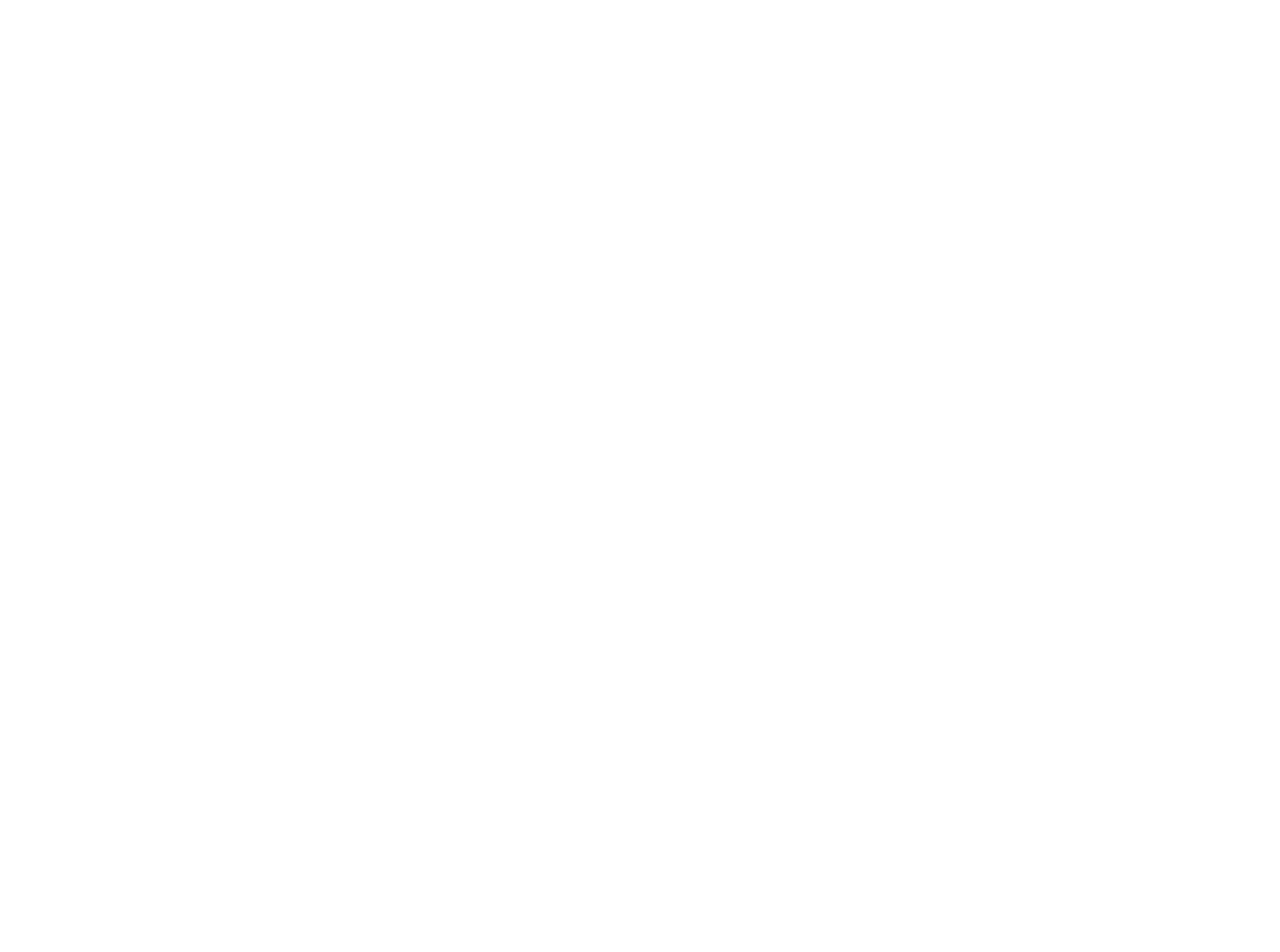
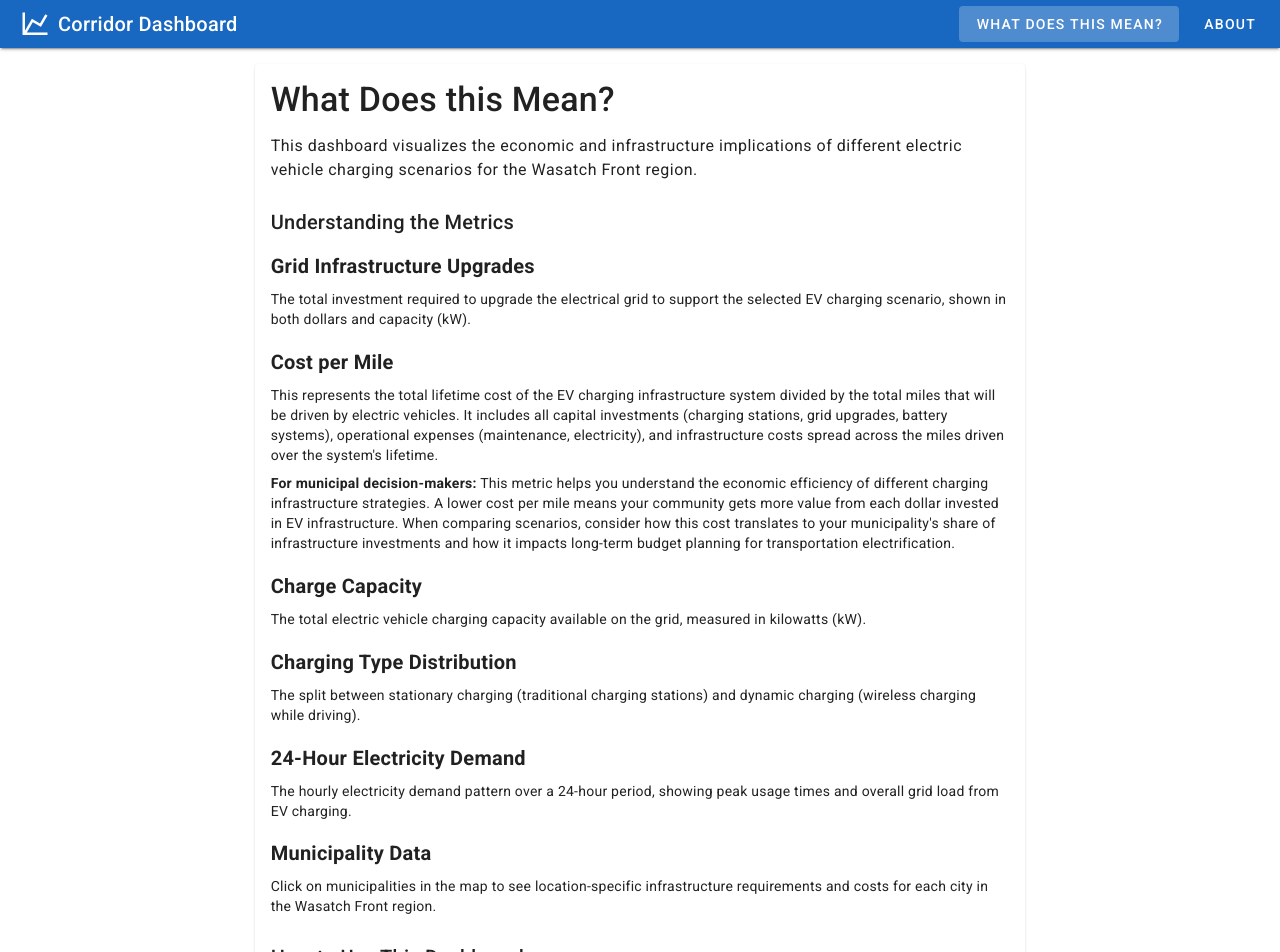
Before and after one commit to DIRECTLab/corridor-dashboard, a Vue app: page /what-does-this-mean in a window 1280 px wide. Before the commit this address had no page. Shown: the top 952 px of the page. Before the commit the page ends 800 px from the top, so only its background shows below. Built offline with nearby package versions, Linux system fonts and the light colour scheme.

Commit message:
Adds what is this page

```diff
--- a/src/components/Navbar.vue
+++ b/src/components/Navbar.vue
@@ -1,10 +1,15 @@
 <template>
   <v-app-bar color="primary" density="compact" elevation="2" :fixed="false" :absolute="false">
     <v-app-bar-title class="d-flex align-center">
-      <v-icon class="mr-2">mdi-chart-line</v-icon>
-      <span class="text-h6">Corridor Dashboard</span>
+      <router-link to="/" class="d-flex align-center text-decoration-none" style="color: inherit;">
+        <v-icon class="mr-2">mdi-chart-line</v-icon>
+        <span class="text-h6">Corridor Dashboard</span>
+      </router-link>
     </v-app-bar-title>
     <v-spacer></v-spacer>
+    <v-btn to="/what-does-this-mean" variant="text" class="mr-2">
+      What Does this Mean?
+    </v-btn>
     <v-btn to="/about" variant="text" class="mr-2">
       About
     </v-btn>
--- a/src/main.js
+++ b/src/main.js
@@ -4,10 +4,12 @@
 import vuetify from './plugins/vuetify'
 import Dashboard from './views/Dashboard.vue'
 import About from './views/About.vue'
+import WhatDoesThisMean from './views/WhatDoesThisMean.vue'
 
 const routes = [
   { path: '/', component: Dashboard },
-  { path: '/about', component: About }
+  { path: '/about', component: About },
+  { path: '/what-does-this-mean', component: WhatDoesThisMean }
 ]
 
 const router = createRouter({
--- a/src/views/Dashboard.vue
+++ b/src/views/Dashboard.vue
@@ -200,7 +200,7 @@
 
 <style scoped>
 .v-card {
-  height: 450px;
+  min-height: 450px;
   display: flex;
   flex-direction: column;
 }
@@ -209,11 +209,11 @@
   flex: 1;
   display: flex;
   flex-direction: column;
-  overflow: auto;
+  overflow: visible;
 }
 
 .demand-chart-container {
-  overflow: hidden !important;
+  overflow: visible !important;
   padding: 16px;
 }
 
--- /dev/null
+++ b/src/views/WhatDoesThisMean.vue
@@ -0,0 +1,122 @@
+<template>
+  <div>
+    <Navbar />
+    <div style="margin-top: 48px;">
+      <v-container>
+        <v-row justify="center">
+          <v-col cols="12" md="8">
+            <v-card>
+              <v-card-title class="text-h4">What Does this Mean?</v-card-title>
+              <v-card-text style="overflow: visible;">
+                <p class="text-body-1">
+                  This dashboard visualizes the economic and infrastructure implications
+                  of different electric vehicle charging scenarios for the Wasatch Front region.
+                </p>
+
+                <h3 class="text-h6 mt-6 mb-3">Understanding the Metrics</h3>
+
+                <div class="metrics-list">
+                  <div class="metric-item mb-4">
+                    <div class="text-h6 mb-2"><strong>Grid Infrastructure Upgrades</strong></div>
+                    <p class="text-body-2">
+                      The total investment required to upgrade the electrical grid to support
+                      the selected EV charging scenario, shown in both dollars and capacity (kW).
+                    </p>
+                  </div>
+
+                  <div class="metric-item mb-4">
+                    <div class="text-h6 mb-2"><strong>Cost per Mile</strong></div>
+                    <p class="text-body-2">
+                      This represents the total lifetime cost of the EV charging infrastructure system
+                      divided by the total miles that will be driven by electric vehicles. It includes
+                      all capital investments (charging stations, grid upgrades, battery systems),
+                      operational expenses (maintenance, electricity), and infrastructure costs spread
+                      across the miles driven over the system's lifetime.
+                    </p>
+                    <p class="text-body-2 mt-2">
+                      <strong>For municipal decision-makers:</strong> This metric helps you understand
+                      the economic efficiency of different charging infrastructure strategies. A lower
+                      cost per mile means your community gets more value from each dollar invested in
+                      EV infrastructure. When comparing scenarios, consider how this cost translates to
+                      your municipality's share of infrastructure investments and how it impacts long-term
+                      budget planning for transportation electrification.
+                    </p>
+                  </div>
+
+                  <div class="metric-item mb-4">
+                    <div class="text-h6 mb-2"><strong>Charge Capacity</strong></div>
+                    <p class="text-body-2">
+                      The total electric vehicle charging capacity available on the grid,
+                      measured in kilowatts (kW).
+                    </p>
+                  </div>
+
+                  <div class="metric-item mb-4">
+                    <div class="text-h6 mb-2"><strong>Charging Type Distribution</strong></div>
+                    <p class="text-body-2">
+                      The split between stationary charging (traditional charging stations)
+                      and dynamic charging (wireless charging while driving).
+                    </p>
+                  </div>
+
+                  <div class="metric-item mb-4">
+                    <div class="text-h6 mb-2"><strong>24-Hour Electricity Demand</strong></div>
+                    <p class="text-body-2">
+                      The hourly electricity demand pattern over a 24-hour period, showing
+                      peak usage times and overall grid load from EV charging.
+                    </p>
+                  </div>
+
+                  <div class="metric-item mb-4">
+                    <div class="text-h6 mb-2"><strong>Municipality Data</strong></div>
+                    <p class="text-body-2">
+                      Click on municipalities in the map to see location-specific infrastructure
+                      requirements and costs for each city in the Wasatch Front region.
+                    </p>
+                  </div>
+                </div>
+
+                <h3 class="text-h6 mt-6 mb-3">How to Use This Dashboard</h3>
+                <p class="text-body-1">
+                  Use the scenario selector at the top to explore different combinations of:
+                </p>
+                <ul class="text-body-1 mt-2">
+                  <li><strong>Stationary Charging Cost:</strong> The cost structure for traditional charging stations</li>
+                  <li><strong>Dynamic Charging Cost:</strong> The cost structure for wireless dynamic charging infrastructure</li>
+                  <li><strong>Battery Cost:</strong> The cost per kWh of EV batteries</li>
+                  <li><strong>EV Adoption %:</strong> The percentage of vehicles that are electric</li>
+                </ul>
+                <p class="text-body-1 mt-4">
+                  As you change these parameters, all charts and metrics update to show the
+                  infrastructure and economic implications of your selected scenario.
+                </p>
+              </v-card-text>
+            </v-card>
+          </v-col>
+        </v-row>
+      </v-container>
+    </div>
+  </div>
+</template>
+
+<script setup>
+import Navbar from '../components/Navbar.vue'
+</script>
+
+<style scoped>
+.metrics-list {
+  width: 100%;
+}
+
+.metric-item {
+  width: 100%;
+}
+
+.metric-item p {
+  white-space: normal;
+  word-wrap: break-word;
+  overflow-wrap: break-word;
+  text-overflow: unset;
+  overflow: visible;
+}
+</style>
```
